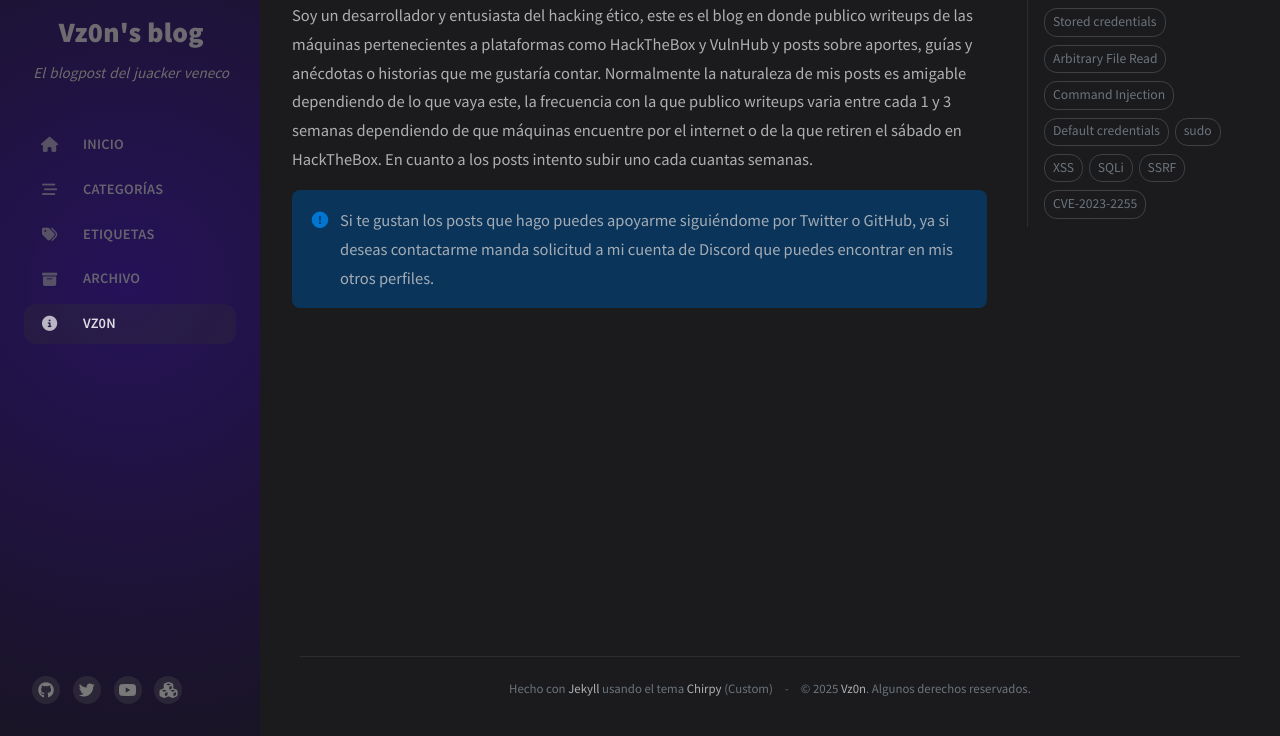
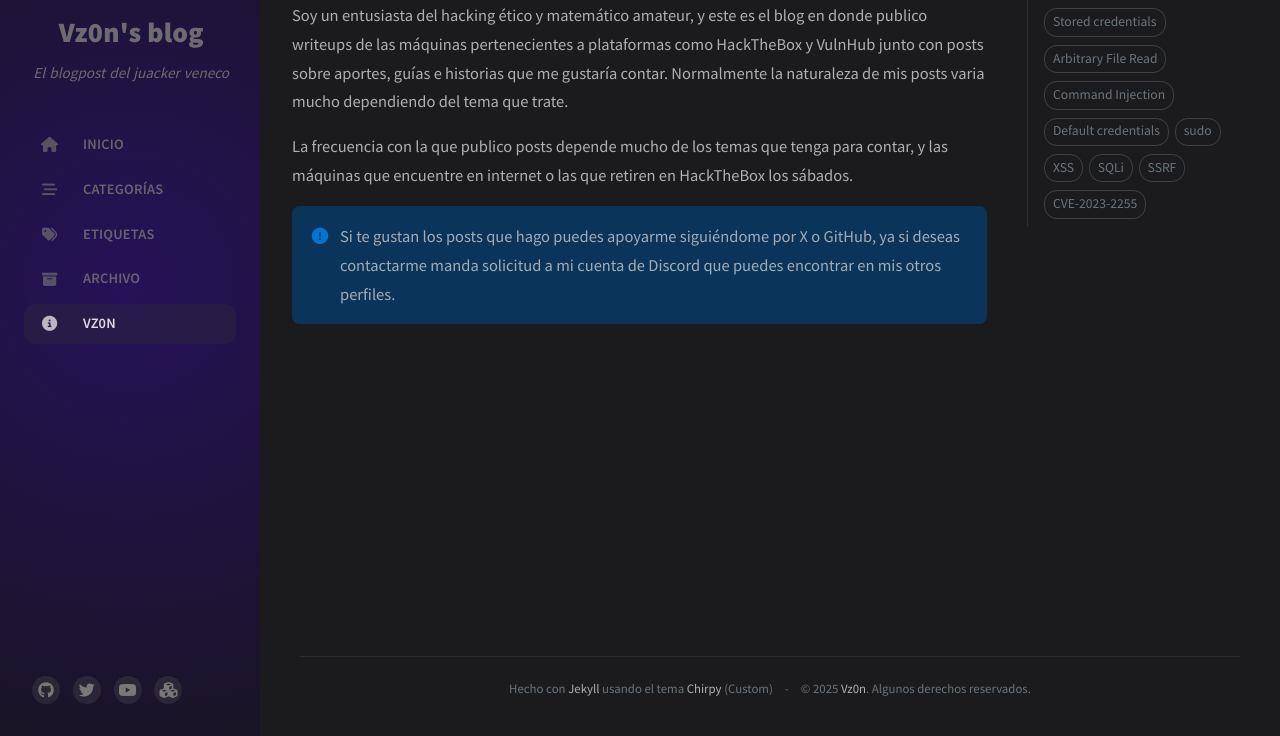
Before and after one commit to Vz0n/blog, a Jekyll site: the page built from _tabs/about.md, in a window 1280 px wide, cut to the strip 164-900 px from the top of the page. Built offline with Jekyll 4.4.1, drawn with Linux system fonts in a browser that asks for light colours; cached includes are drawn as plain includes; comment, search, counter and statistics services are not loaded.

Commit message:
Update about tab

```diff
--- a/_tabs/about.md
+++ b/_tabs/about.md
@@ -5,7 +5,9 @@ order: 4
 title: "Acerca de mí"
 ---
 
-Soy un desarrollador y entusiasta del hacking ético, este es el blog en donde publico writeups de las máquinas pertenecientes a plataformas como HackTheBox y VulnHub y posts sobre aportes, guías y anécdotas o historias que me gustaría contar. Normalmente la naturaleza de mis posts es amigable dependiendo de lo que vaya este, la frecuencia con la que publico writeups varia entre cada 1 y 3 semanas dependiendo de que máquinas encuentre por el internet o de la que retiren el sábado en HackTheBox. En cuanto a los posts intento subir uno cada cuantas semanas.
+Soy un entusiasta del hacking ético y matemático amateur, y este es el blog en donde publico writeups de las máquinas pertenecientes a plataformas como HackTheBox y VulnHub junto con posts sobre aportes, guías e historias que me gustaría contar. Normalmente la naturaleza de mis posts varia mucho dependiendo del tema que trate.
 
-> Si te gustan los posts que hago puedes apoyarme siguiéndome por Twitter o GitHub, ya si deseas contactarme manda solicitud a mi cuenta de Discord que puedes encontrar en mis otros perfiles.
+La frecuencia con la que publico posts depende mucho de los temas que tenga para contar, y las máquinas que encuentre en internet o las que retiren en HackTheBox los sábados.
+
+> Si te gustan los posts que hago puedes apoyarme siguiéndome por X o GitHub, ya si deseas contactarme manda solicitud a mi cuenta de Discord que puedes encontrar en mis otros perfiles.
 {: .prompt-info }
```
